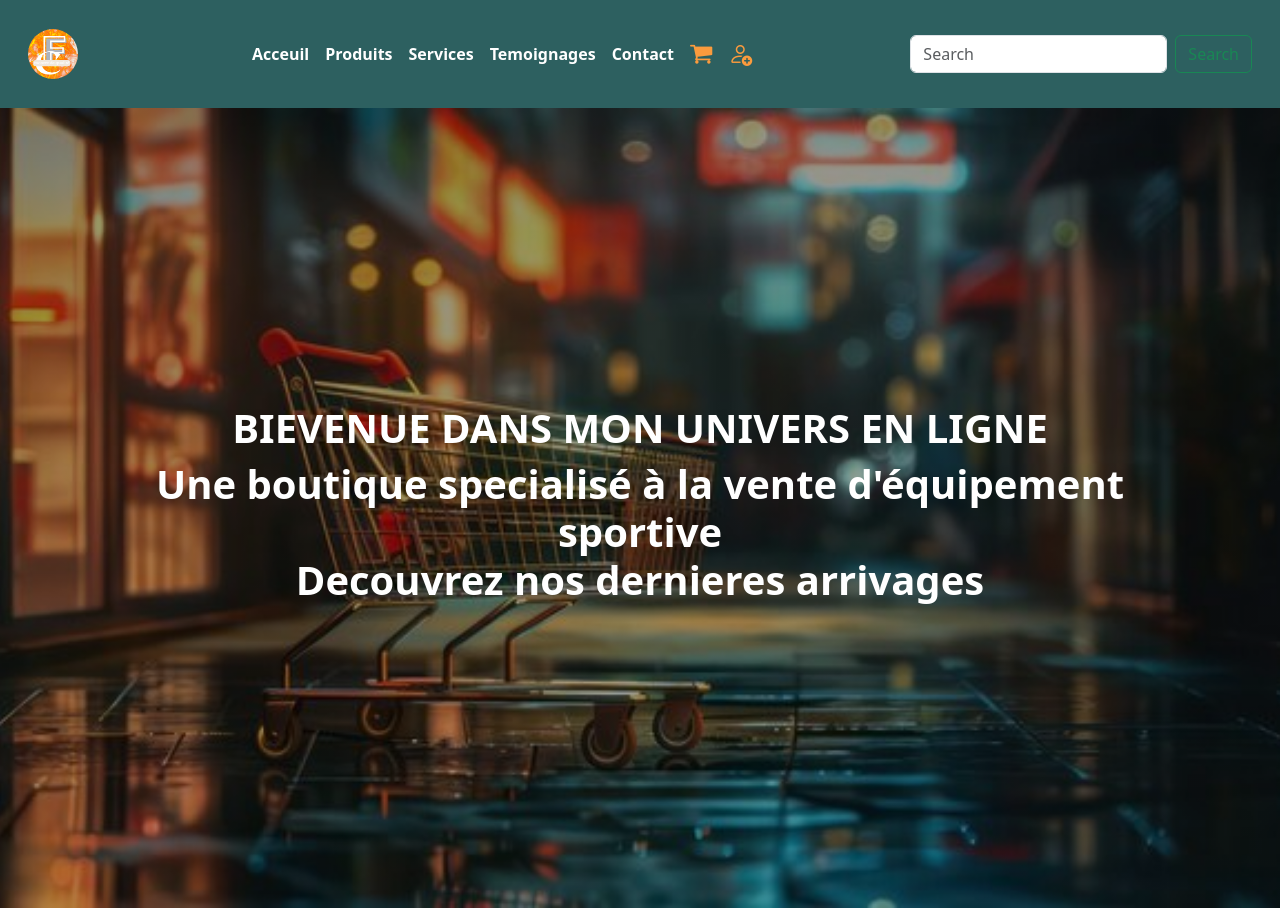
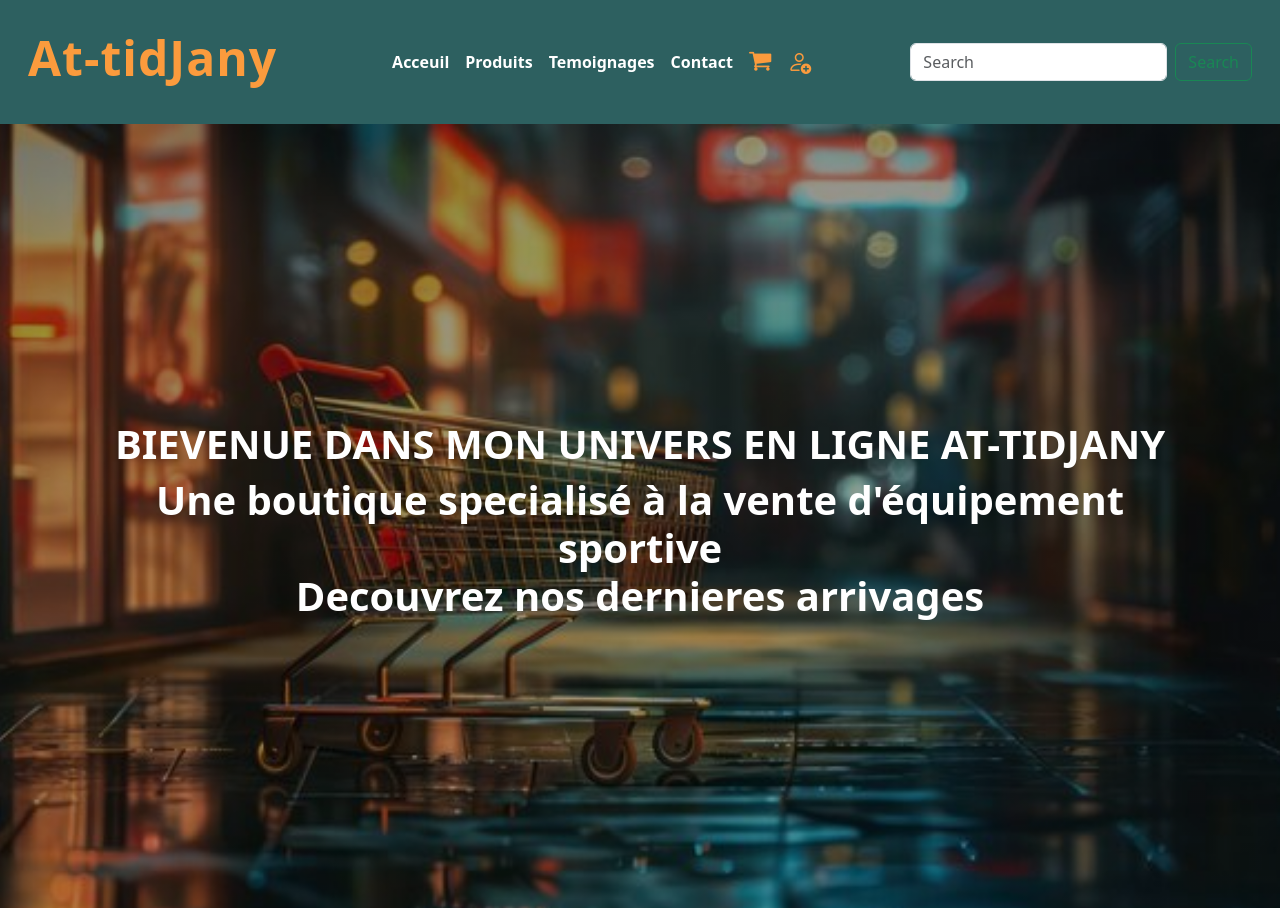
Before and after one commit to Etudiant-noir21/mini-projet-btstp, a plain HTML site: page index.html in a window 1280 px wide. Shown: the top 908 px of the page. Drawn offline with nearby package versions, Linux system fonts and the light colour scheme.

```diff
--- a/index.html
+++ b/index.html
@@ -17,7 +17,7 @@
         <nav class="navbar navbar-expand-lg ">
             <div class="container-fluid">
               <a class="navbar-brand" href="#">
-                <img src="images/logo.PNG" alt="" class="img-fluid rounded-circle">
+                <h1 class="display-5 fw-bolder">At-tidJany</h1>
               </a>
               <button class="navbar-toggler" type="button" data-bs-toggle="collapse" data-bs-target="#navbarNav" aria-controls="navbarNav" aria-expanded="false" aria-label="Toggle navigation">
                 <span class="borderless"> <i class="fa fa-bars text-white" style="font-size:24px;"></i></span>
@@ -30,9 +30,7 @@
                   <li class="nav-item">
                     <a class="nav-link" href="produit.html">Produits</a>
                   </li>
-                  <li class="nav-item">
-                    <a class="nav-link" href="#">Services</a>
-                  </li>
+
                   <li class="nav-item">
                     <a class="nav-link" href="#temoignage">Temoignages</a>
                   </li>
@@ -63,7 +61,7 @@
   <div class="container">
     <div class="row align-items-center justify-content-center d-flex">
       <div class="col p-2 text-center my-auto">
-        <h1 class="text-uppercase text-white display-6 fw-bold">Bievenue dans mon univers en ligne  </h1>
+        <h1 class="text-uppercase text-white display-6 fw-bold">Bievenue dans mon univers en ligne At-tidjany  </h1>
         <h5 class="text-white display-6 fw-bold">Une boutique specialisé à la vente d'équipement sportive   <br> Decouvrez nos dernieres arrivages </h5>
       </div>
     </div>
@@ -200,11 +198,13 @@
 </section>
 <!-- footer -->
  <footer class="d-flex justify-content-between  p-5">
-  <div class="container-fluid">
-    <div class="row mx-md-auto">
+  <div class="container-fluid ">
+    <div class="row mx-md-auto align-items-center">
       <div class="col-md-6 col-lg-4">
         <div class=" footer">
-          <img src="images/logo.PNG" alt="logo" class="img-fluid rounded-circle">
+          <a class="navbar-brand" href="#">
+            <h1 class="display-5 fw-bolder">At-tidJany</h1>
+          </a>
         </div>
       </div>
       <div class="col-md-6 col-lg-4">
--- a/style.css
+++ b/style.css
@@ -25,6 +25,7 @@
     font-weight: 600;
     /* font-size: 24px; */
 }
+
 .nav-link:hover{
     color: #FB9B3D;
     border-bottom: 1px solid;
@@ -36,6 +37,13 @@
 .navbar img{
     width: 50px;
     height: 50px;
+}
+.navbar-brand{
+    color: #FB9B3D;
+    letter-spacing: 1px;
+}
+.navbar-brand:hover{
+    color: #FB9B3D;
 }
 .nav-link i{
     color: #FB9B3D;
```
Also changed, not shown: connexion.html (+3 -1 lines), contact.html (+3 -1 lines), details.html (+3 -1 lines), inscription.html (+3 -1 lines), produit.html (+3 -1 lines).
